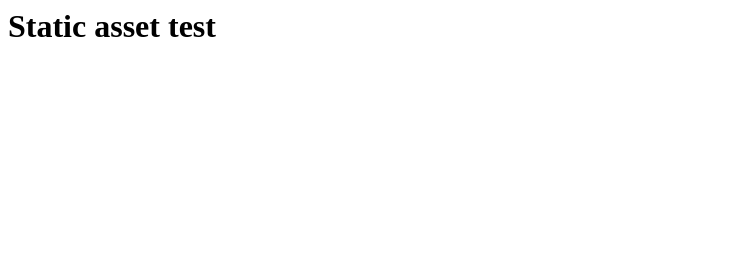
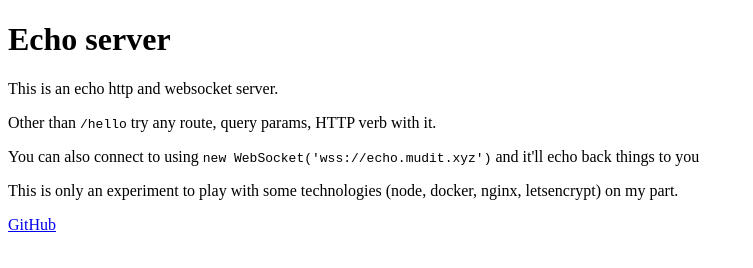
Before and after one commit to zeusdeux/echo-server, a website: page public/index.html in a window 1280 px wide. Shown: the whole page, without its empty margins (0-753 px from the left). Drawn offline with Linux system fonts and the light colour scheme.

Commit message:
Add a hello page

```diff
--- a/bin/server.js
+++ b/bin/server.js
@@ -16,7 +16,7 @@ const httpLog = debug('echo:http')
 app.use(logger('dev'))
 app.use(bodyParser.json())
 app.use(bodyParser.urlencoded({ extended: false }))
-app.use('/public', express.static(resolve(__dirname, '..', 'public')))
+app.use('/hello', express.static(resolve(__dirname, '..', 'public')))
 
 app.all('*', ({headers, subdomains, path, query, protocol, hostname, ip, originalUrl, method, body}, res) => {
   if (headers['x-forwarded-for']) {
--- a/public/index.html
+++ b/public/index.html
@@ -1 +1,17 @@
-<h1>Static asset test</h1>
+<!doctype html>
+<html lang="en">
+  <head>
+    <meta charset="UTF-8"/>
+    <title>Document</title>
+  </head>
+  <body>
+    <main>
+      <h1>Echo server</h1>
+      <p>This is an echo http and websocket server.</p>
+      <p>Other than <code>/hello</code> try any route, query params, HTTP verb with it.</p>
+      <p>You can also connect to using <code>new WebSocket('wss://echo.mudit.xyz')</code> and it'll echo back things to you</p>
+      <p>This is only an experiment to play with some technologies (node, docker, nginx, letsencrypt) on my part.</p>
+      <p><a href="https://github.com/zeusdeux/echo-server/" about="_blank" rel="noopener noreferrer">GitHub</a></p>
+    </main>
+  </body>
+</html>
```
